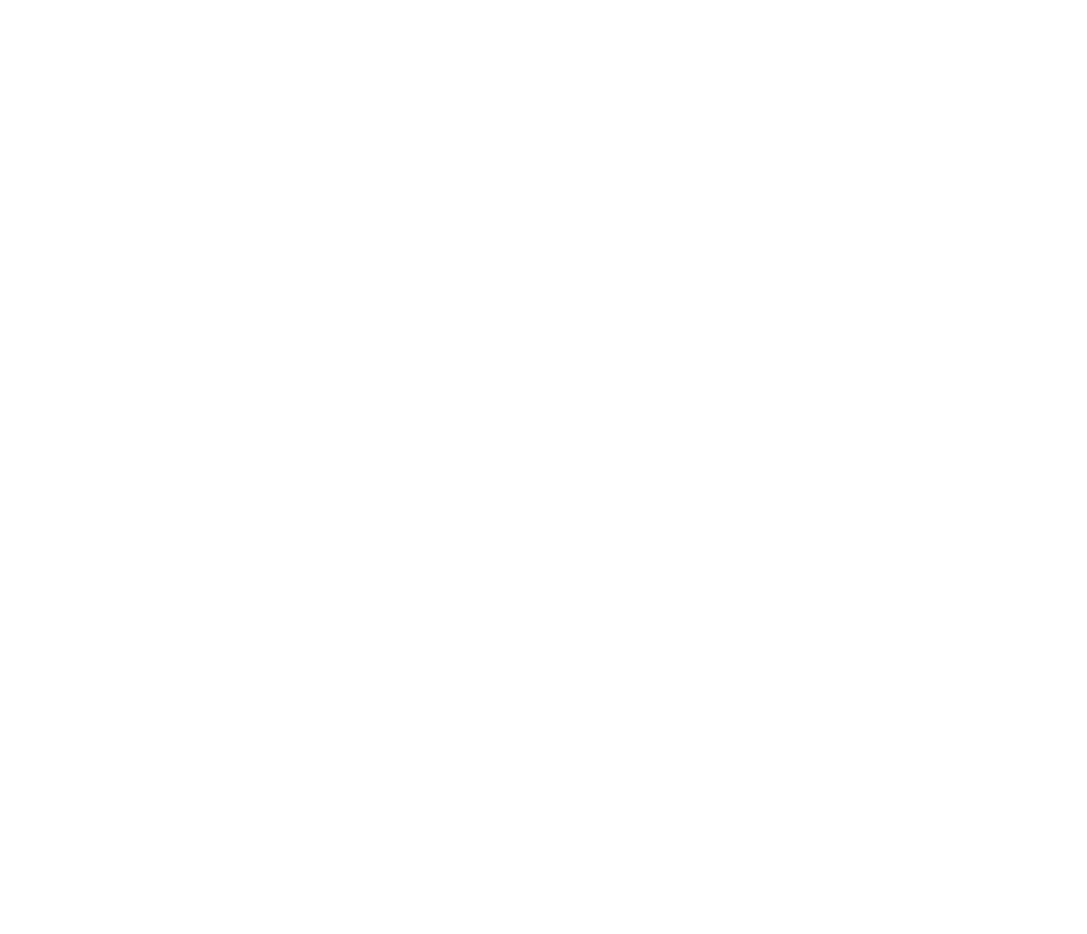
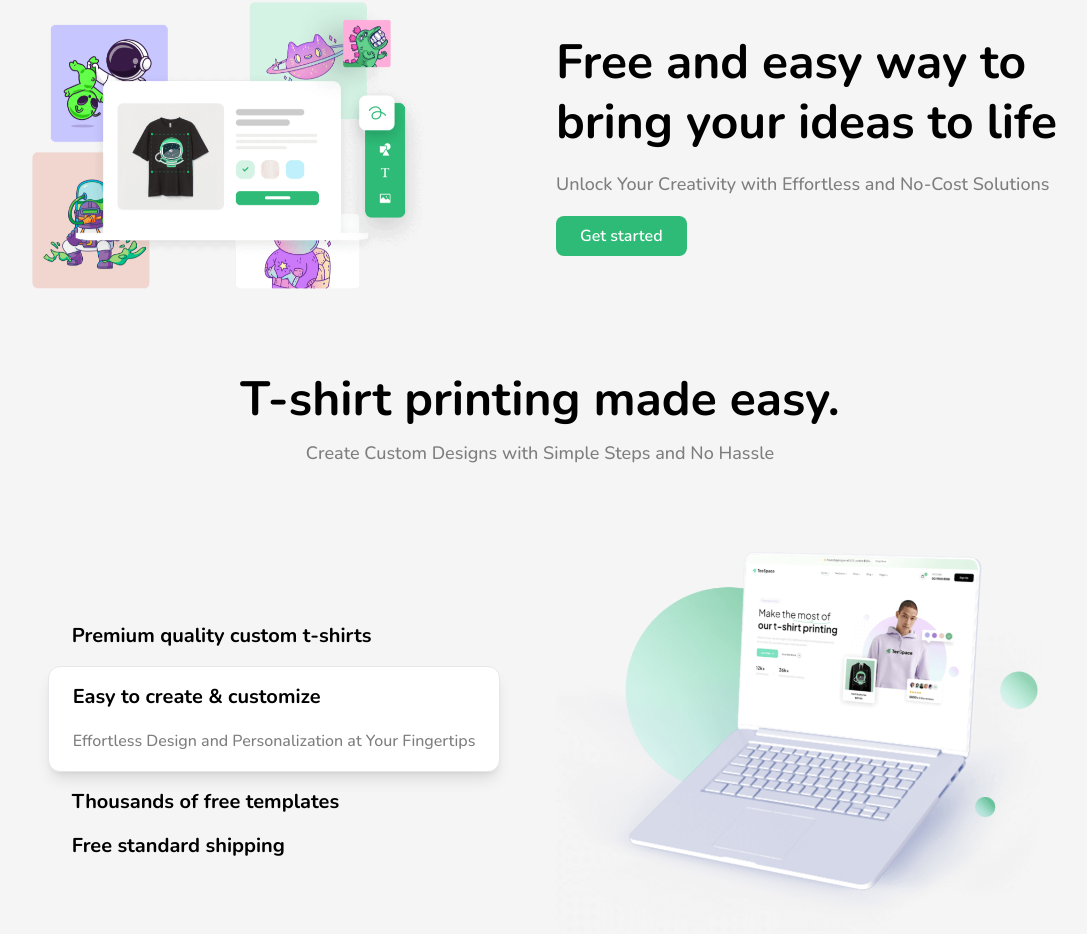
Before and after one commit to daniels9028/Mini-Project-II, a React (Vite) app: page / in a window 1280 px wide. Shown: the part 2284-3218 px from the top of the page, without its empty margins (100-1187 px from the left). Before the commit the page ends 2202 px from the top, so only its background shows below. Built offline with nearby package versions, Linux system fonts and the light colour scheme.

Commit message:
printing section in dashboard page

```diff
--- /dev/null
+++ b/src/components/Printing.jsx
@@ -0,0 +1,58 @@
+import React from "react";
+import printing1 from "../assets/printing/printing1.png";
+import printing2 from "../assets/printing/printing2.png";
+
+const Printing = () => {
+  return (
+    <div className="container mx-auto lg:px-10 px-5 bg-[#F5F5F5]">
+      <div className="flex flex-col items-center justify-center py-20">
+        <div className="grid lg:grid-cols-2 grid-cols-1 place-items-center gap-8">
+          <img src={printing1} alt="printing1" className="w-[400px]" />
+          <div className="flex flex-col justify-center gap-4">
+            <p className="font-bold text-[48px] leading-[60px]">
+              Free and easy way to bring your ideas to life
+            </p>
+            <p className="font-medium text-[#7E7E7E] text-[18px] leading-[32.4px]">
+              Unlock Your Creativity with Effortless and No-Cost Solutions
+            </p>
+            <button className="bg-[#2EBB77] text-white px-6 py-2 rounded-lg w-fit font-semibold">
+              Get started
+            </button>
+          </div>
+        </div>
+        <div className="space-y-2">
+          <p className="text-center text-[48px] leading-[60px] font-bold mt-20">
+            T-shirt printing made easy.
+          </p>
+          <p className="text-[#7E7E7E] font-medium text-[18px] leading-[32.4px] text-center">
+            Create Custom Designs with Simple Steps and No Hassle
+          </p>
+        </div>
+        <div className="grid lg:grid-cols-2 grid-cols-1 place-items-center mt-20 gap-8">
+          <div className="flex flex-col justify-center gap-4">
+            <p className="pl-6 font-bold text-[20px] leading-[28px]">
+              Premium quality custom t-shirts
+            </p>
+            <div className="bg-white py-4 px-6 rounded-xl shadow-lg border">
+              <p className="font-bold text-[20px] leading-[28px]">
+                Easy to create & customize
+              </p>
+              <p className="mt-4 text-[16px] font-medium leading-[28.8px] text-[#7E7E7E]">
+                Effortless Design and Personalization at Your Fingertips
+              </p>
+            </div>
+            <p className="pl-6 font-bold text-[20px] leading-[28px]">
+              Thousands of free templates
+            </p>
+            <p className="pl-6 font-bold text-[20px] leading-[28px]">
+              Free standard shipping
+            </p>
+          </div>
+          <img src={printing2} alt="printing2" className="w-[500px]" />
+        </div>
+      </div>
+    </div>
+  );
+};
+
+export default Printing;
--- a/src/pages/Dashboard.jsx
+++ b/src/pages/Dashboard.jsx
@@ -7,6 +7,7 @@
 import custom1 from "../assets/custom/custom1.png";
 import custom2 from "../assets/custom/custom2.png";
 import custom3 from "../assets/custom/custom3.png";
+import Printing from "../components/Printing";
 
 const customs = [
   {
@@ -41,6 +42,7 @@
       <Banner />
       <Main />
       <Custom customs={customs} />
+      <Printing />
     </>
   );
 };
```
Also changed, not shown: src/assets/printing/printing1.png (added), src/assets/printing/printing2.png (added).
